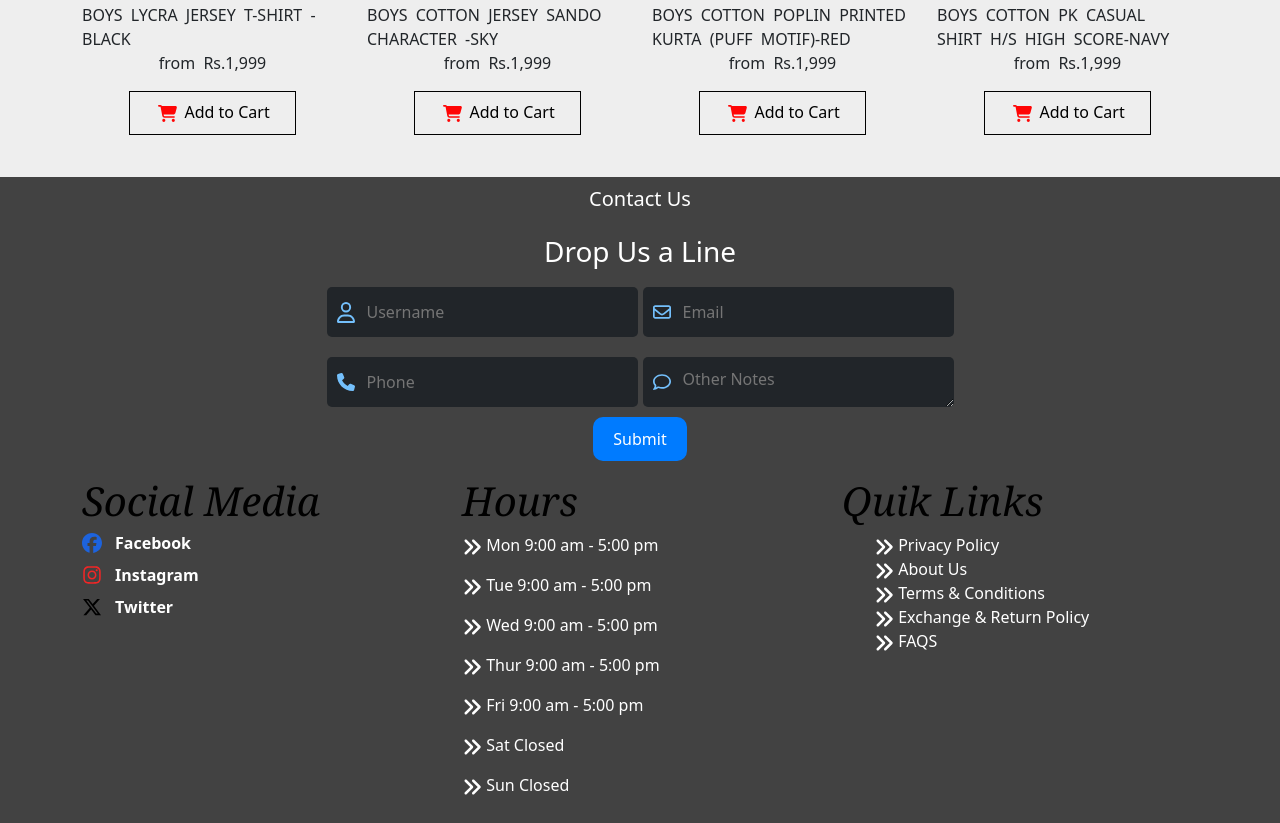
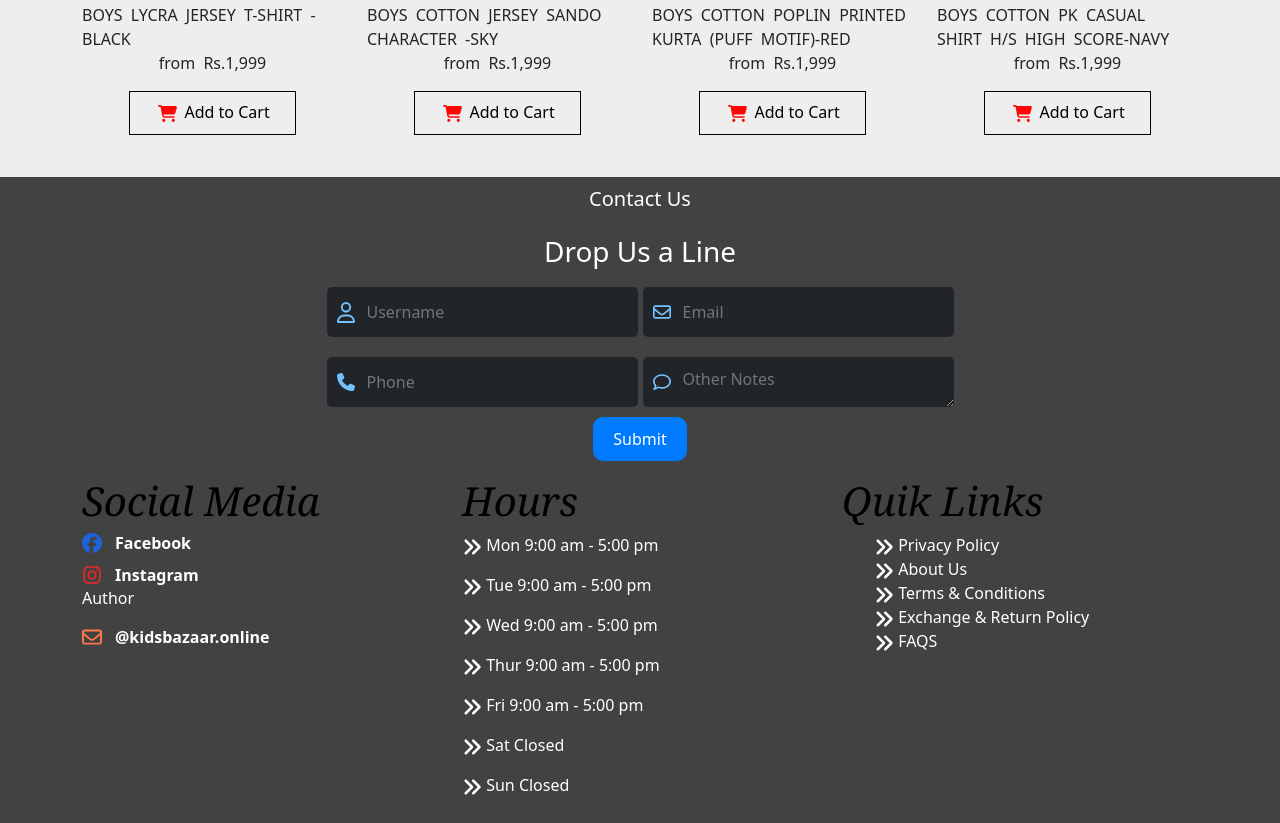
Before and after one commit to saifurrehman15/Kids-Bazaar, a plain HTML site: page shop.html in a window 1280 px wide. Shown: the part 3784-4607 px from the top of the page. Drawn offline with nearby package versions, Linux system fonts and the light colour scheme; files whose address does not match are found by name.

Commit message:
update all

```diff
--- a/shop.html
+++ b/shop.html
@@ -4,7 +4,7 @@
 <head>
     <meta charset="UTF-8">
     <meta name="viewport" content="width=device-width, initial-scale=1.0">
-    <title>Document</title>
+    <title>kidsbazaar/Shopping With KidsBazaar</title>
     <link rel="stylesheet" href="style.css">
     <link href="https://cdn.jsdelivr.net/npm/bootstrap@5.3.2/dist/css/bootstrap.min.css" rel="stylesheet"
         integrity="sha384-T3c6CoIi6uLrA9TneNEoa7RxnatzjcDSCmG1MXxSR1GAsXEV/Dwwykc2MPK8M2HN" crossorigin="anonymous">
@@ -118,10 +118,8 @@
                 </ul>
             </div>
             <div class="logi">
-                <a href="#my" class="btn  book" data-bs-toggle="modal" data-bs-target="#staticBackdrop1"
-                    >Login</a>
-                <a href="#my" class="btn  book" data-bs-toggle="modal" data-bs-target="#staticBackdrop2"
-                    >
+                <a href="#my" class="btn  book" data-bs-toggle="modal" data-bs-target="#staticBackdrop1">Login</a>
+                <a href="#my" class="btn  book" data-bs-toggle="modal" data-bs-target="#staticBackdrop2">
 
                     Sign Up
                 </a>
@@ -192,10 +190,9 @@
 
                     </ul>
                     <div class="logi">
-                <a href="#my" class="btn  book" data-bs-toggle="modal" data-bs-target="#staticBackdrop1"
-                    >Login</a>
-                <a href="#my" class="btn  book" data-bs-toggle="modal" data-bs-target="#staticBackdrop2"
-                    >
+                        <a href="#my" class="btn  book" data-bs-toggle="modal"
+                            data-bs-target="#staticBackdrop1">Login</a>
+                        <a href="#my" class="btn  book" data-bs-toggle="modal" data-bs-target="#staticBackdrop2">
 
                             Sign Up
                         </a>
@@ -356,7 +353,7 @@
                             baby
                             and children's clothing.</p>
                         <div class="btns">
-                            <a href="#hee"  type="button">
+                            <a href="#hee" type="button">
                                 Shop Now
                             </a>
 
@@ -3489,7 +3486,7 @@
                 <diV class="col-lg-4 col-md-12 col-sm-12 ">
                     <h1>Social Media</h1>
                     <div class="icons">
-                        <a href="http://www.Facebook.com" target="_blank">
+                        <a href="http://www.Facebook.com/profile.php?id=100044767780554" target="_blank">
                             <svg style="height:20px;width:20px" xmlns="http://www.w3.org/2000/svg"
                                 viewBox="0 0 512 512"><!--!Font Awesome Free 6.5.1 by @fontawesome - https://fontawesome.com License - https://fontawesome.com/license/free Copyright 2024 Fonticons, Inc.-->
                                 <path fill="#1d63dd"
@@ -3505,13 +3502,11 @@
                             </svg>
                             Instagram
                         </a>
-                        <a href="http://www.twitter.com" target="_blank">
-                            <svg style="height:20px;width:20px" xmlns="http://www.w3.org/2000/svg"
-                                viewBox="0 0 512 512"><!--!Font Awesome Free 6.5.1 by @fontawesome - https://fontawesome.com License - https://fontawesome.com/license/free Copyright 2024 Fonticons, Inc.-->
-                                <path
-                                    d="M389.2 48h70.6L305.6 224.2 487 464H345L233.7 318.6 106.5 464H35.8L200.7 275.5 26.8 48H172.4L272.9 180.9 389.2 48zM364.4 421.8h39.1L151.1 88h-42L364.4 421.8z" />
-                            </svg>
-                            Twitter
+                        <p>                            Author
+                        </p>
+                        <a href="mailto:saifrizwankhan786@gmail.com">
+                            <svg style="height: 20px;width:20px" xmlns="http://www.w3.org/2000/svg" viewBox="0 0 512 512"><!--!Font Awesome Free 6.5.1 by @fontawesome - https://fontawesome.com License - https://fontawesome.com/license/free Copyright 2024 Fonticons, Inc.--><path fill="#ff794d" d="M64 112c-8.8 0-16 7.2-16 16v22.1L220.5 291.7c20.7 17 50.4 17 71.1 0L464 150.1V128c0-8.8-7.2-16-16-16H64zM48 212.2V384c0 8.8 7.2 16 16 16H448c8.8 0 16-7.2 16-16V212.2L322 328.8c-38.4 31.5-93.7 31.5-132 0L48 212.2zM0 128C0 92.7 28.7 64 64 64H448c35.3 0 64 28.7 64 64V384c0 35.3-28.7 64-64 64H64c-35.3 0-64-28.7-64-64V128z"/></svg>
+                           @kidsbazaar.online
                         </a>
                     </div>
                 </diV>
```
Also changed, not shown: aboutus.html (+7 -9 lines), exchange.html (+7 -9 lines), faqs.html (+7 -9 lines), index.html (+1 -1 lines), privacypolicy.html (+7 -9 lines), shoes.html (+7 -9 lines), terms.html (+7 -9 lines), watch.html (+55 -33 lines), clothesimage/password_FILL0_wght400_GRAD0_opsz24.svg (added), css/demo.css (added), javascript-vanilla-shopping-cart/script.js (added). Lines whose indentation alone changed are shown as unchanged.
